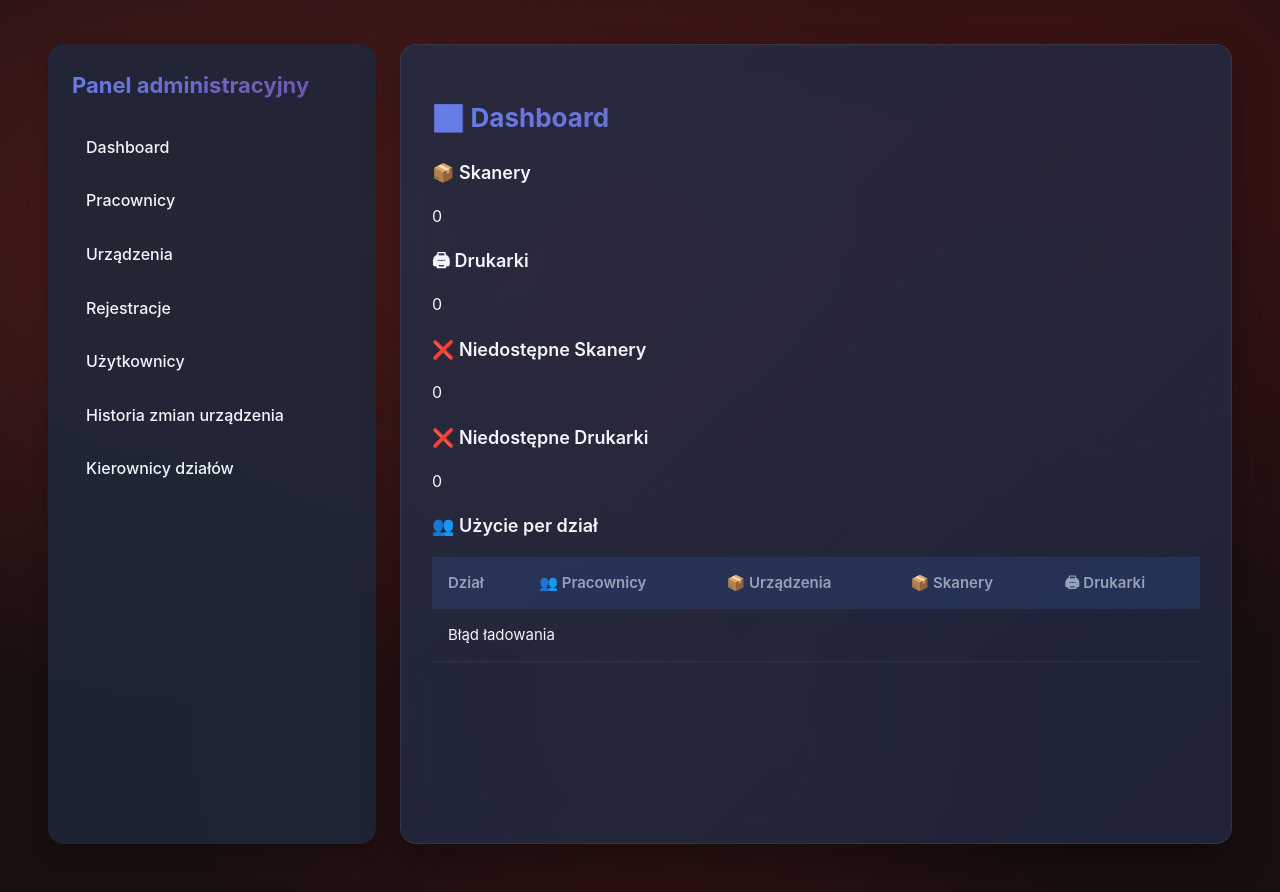
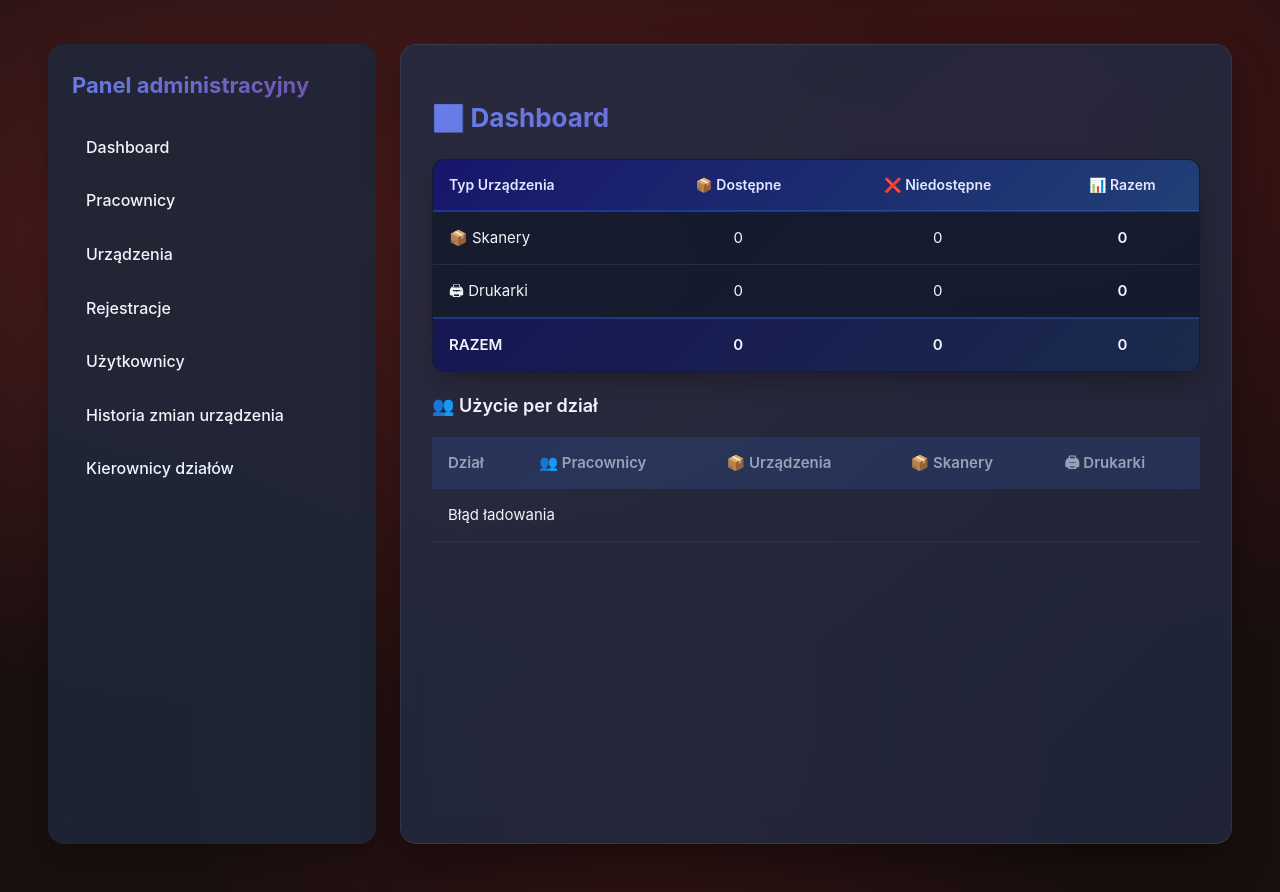
Before and after one commit to Ceva445/Pinokio2.0_backend, a FastAPI app: template app/templates/admin/dashboard.html in a window 1280 px wide. Shown: the part 54-946 px from the top of the page. Run offline with FastAPI, Linux system fonts and the light colour scheme; the template is opened without the code that fills it, so the values that code supplies are empty; parts of the project's set-up code (start-up, migrations or seed data) failed here and were passed over.

Commit message:
Added tabel view for Dashboard

```diff
--- a/app/static/css/admin.css
+++ b/app/static/css/admin.css
@@ -182,6 +182,63 @@
     background: rgba(59, 130, 246, 0.08);
 }
 
+/* ---------- Dashboard Table ---------- */
+.dashboard-table {
+    width: 100%;
+    border-collapse: collapse;
+    margin-bottom: 20px;
+    background: rgba(15, 23, 42, 0.7);
+    border-radius: var(--radius-md);
+    overflow: hidden;
+    border: 1px solid rgba(255, 255, 255, 0.08);
+    box-shadow: var(--shadow);
+}
+
+.dashboard-table thead tr {
+    background: linear-gradient(135deg, rgba(22, 20, 110, 0.9), rgba(59, 130, 246, 0.25));
+    border-bottom: 2px solid rgba(59, 130, 246, 0.3);
+}
+
+.dashboard-table th {
+    padding: 14px 16px;
+    text-align: left;
+    color: #e0e7ff;
+    font-weight: 600;
+    font-size: 14px;
+}
+
+.dashboard-table th.text-center {
+    text-align: center;
+}
+
+.dashboard-table tbody tr {
+    border-bottom: 1px solid rgba(255, 255, 255, 0.08);
+    transition: background 0.2s ease;
+}
+
+.dashboard-table tbody tr:hover {
+    background: rgba(59, 130, 246, 0.12);
+}
+
+.dashboard-table tbody tr.total-row {
+    background: linear-gradient(135deg, rgba(22, 20, 110, 0.6), rgba(59, 130, 246, 0.15));
+    font-weight: 600;
+    border-top: 2px solid rgba(59, 130, 246, 0.3);
+}
+
+.dashboard-table td {
+    padding: 14px 16px;
+    color: var(--text-primary);
+}
+
+.dashboard-table td.text-center {
+    text-align: center;
+}
+
+.dashboard-table td.text-bold {
+    font-weight: 600;
+}
+
 /* ---------- Forms ---------- */
 .admin-content input,
 .admin-content select {
--- a/app/static/js/admin/admin.js
+++ b/app/static/js/admin/admin.js
@@ -38,14 +38,17 @@
 async function loadDashboard() {
     console.log("🚀 Dashboard init");
 
-    //const availableEl = document.getElementById("availableDevices");
     const scannerEl = document.getElementById("scannerDevices");
     const printerEl = document.getElementById("printerDevices");
     const disabledScannerEl = document.getElementById("disabledScannerDevices");
     const disabledPrinterEl = document.getElementById("disabledPrinterDevices");
+    const totalScannersEl = document.getElementById("totalScanners");
+    const totalPrintersEl = document.getElementById("totalPrinters");
+    const totalAvailableEl = document.getElementById("totalAvailable");
+    const totalDisabledEl = document.getElementById("totalDisabled");
+    const grandTotalEl = document.getElementById("grandTotal");
     const tbody = document.querySelector("#deptTable tbody");
 
-    //!availableEl ||
     if (!scannerEl || !printerEl || !disabledScannerEl || !disabledPrinterEl) {
         console.warn("❌ Dashboard elements missing");
         return;
@@ -56,15 +59,29 @@
         console.log("📊 DATA:", data);
 
         // =========================
-        // GLOBAL
+        // DEVICE COUNTS
         // =========================
-        //availableEl.textContent = data.devices?.available ?? 0;
+        const enabledScanners = data.devices?.by_type?.scanner ?? 0;
+        const enabledPrinters = data.devices?.by_type?.printer ?? 0;
+        const disabledScanners = data.devices?.disabled_by_type?.scanner ?? 0;
+        const disabledPrinters = data.devices?.disabled_by_type?.printer ?? 0;
 
-        scannerEl.textContent = data.devices?.by_type?.scanner ?? 0;
-        printerEl.textContent = data.devices?.by_type?.printer ?? 0;
+        // Populate cells
+        scannerEl.textContent = enabledScanners;
+        printerEl.textContent = enabledPrinters;
+        disabledScannerEl.textContent = disabledScanners;
+        disabledPrinterEl.textContent = disabledPrinters;
 
-        disabledScannerEl.textContent = data.devices?.disabled_by_type?.scanner ?? 0;
-        disabledPrinterEl.textContent = data.devices?.disabled_by_type?.printer ?? 0;
+        // Calculate totals
+        const totalAvailable = enabledScanners + enabledPrinters;
+        const totalDisabled = disabledScanners + disabledPrinters;
+        const grandTotal = totalAvailable + totalDisabled;
+
+        if (totalScannersEl) totalScannersEl.textContent = enabledScanners + disabledScanners;
+        if (totalPrintersEl) totalPrintersEl.textContent = enabledPrinters + disabledPrinters;
+        if (totalAvailableEl) totalAvailableEl.textContent = totalAvailable;
+        if (totalDisabledEl) totalDisabledEl.textContent = totalDisabled;
+        if (grandTotalEl) grandTotalEl.textContent = grandTotal;
 
         // =========================
         // DEPARTMENTS
--- a/app/templates/admin/dashboard.html
+++ b/app/templates/admin/dashboard.html
@@ -3,31 +3,36 @@
 {% block admin_content %}
 <h2>📊 Dashboard</h2>
 <div class="dashboard-cards" id="dashboard-cards">
-    <!-- <div class="card">
-        <h3>✅ Dostępne urządzenia</h3>
-        <p id="availableDevices">0</p>
-    </div>
-     -->
-
-    <div class="card">
-        <h3>📦 Skanery</h3>
-        <p id="scannerDevices">0</p>
-    </div>
-
-    <div class="card">
-        <h3>🖨 Drukarki</h3>
-        <p id="printerDevices">0</p>
-    </div>
-
-    <div class="card">
-        <h3>❌ Niedostępne Skanery</h3>
-        <p id="disabledScannerDevices">0</p>
-    </div>
-
-    <div class="card">
-        <h3>❌ Niedostępne Drukarki</h3>
-        <p id="disabledPrinterDevices">0</p>
-    </div>
+    <table class="dashboard-table">
+        <thead>
+            <tr>
+                <th>Typ Urządzenia</th>
+                <th class="text-center">📦 Dostępne</th>
+                <th class="text-center">❌ Niedostępne</th>
+                <th class="text-center">📊 Razem</th>
+            </tr>
+        </thead>
+        <tbody>
+            <tr>
+                <td>📦 Skanery</td>
+                <td class="text-center" id="scannerDevices">0</td>
+                <td class="text-center" id="disabledScannerDevices">0</td>
+                <td class="text-center text-bold" id="totalScanners">0</td>
+            </tr>
+            <tr>
+                <td>🖨 Drukarki</td>
+                <td class="text-center" id="printerDevices">0</td>
+                <td class="text-center" id="disabledPrinterDevices">0</td>
+                <td class="text-center text-bold" id="totalPrinters">0</td>
+            </tr>
+            <tr class="total-row">
+                <td>RAZEM</td>
+                <td class="text-center" id="totalAvailable">0</td>
+                <td class="text-center" id="totalDisabled">0</td>
+                <td class="text-center" id="grandTotal">0</td>
+            </tr>
+        </tbody>
+    </table>
 </div>
 
 <h3>👥 Użycie per dział</h3>
```
